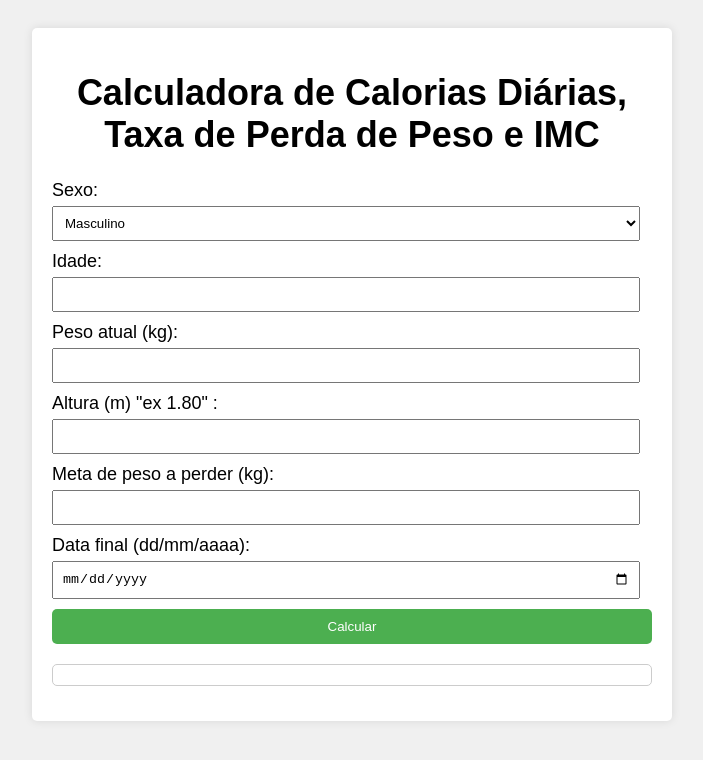
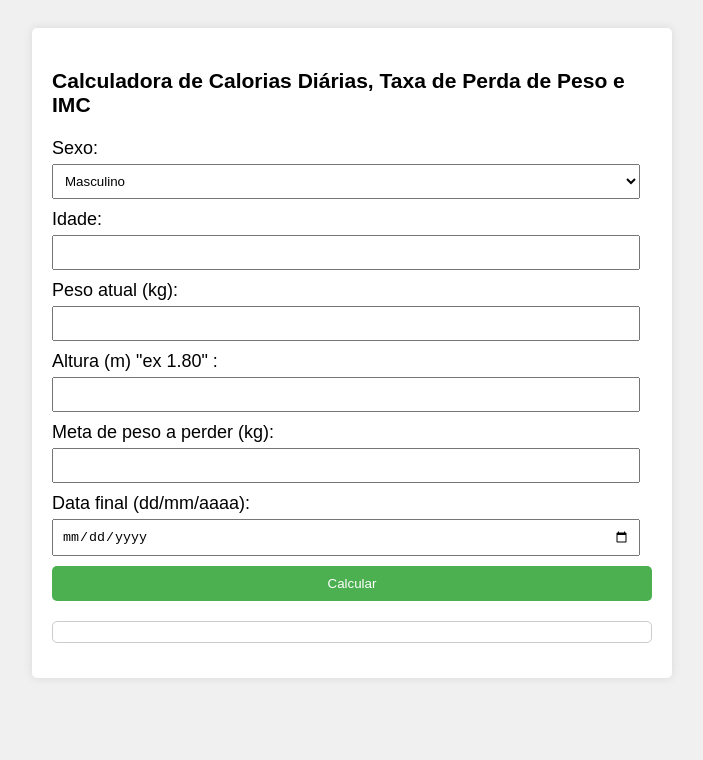
Before and after one commit to FOODCAKEGOURMET/-, a plain HTML site: page index.html in a window 1280 px wide. Shown: the whole page, without its empty margins (288-991 px from the left). Drawn offline with Linux system fonts and the light colour scheme.

Commit message:
Update index.html

```diff
--- a/index.html
+++ b/index.html
@@ -69,7 +69,7 @@
 </head>
 <body>
     <div class="container">
-        <h1>Calculadora de Calorias Diárias, Taxa de Perda de Peso e IMC</h1>
+        <h3>Calculadora de Calorias Diárias, Taxa de Perda de Peso e IMC</h3>
         <form id="calculadoraForm">
             <label for="sexo">Sexo:</label>
             <select id="sexo" name="sexo">
```
